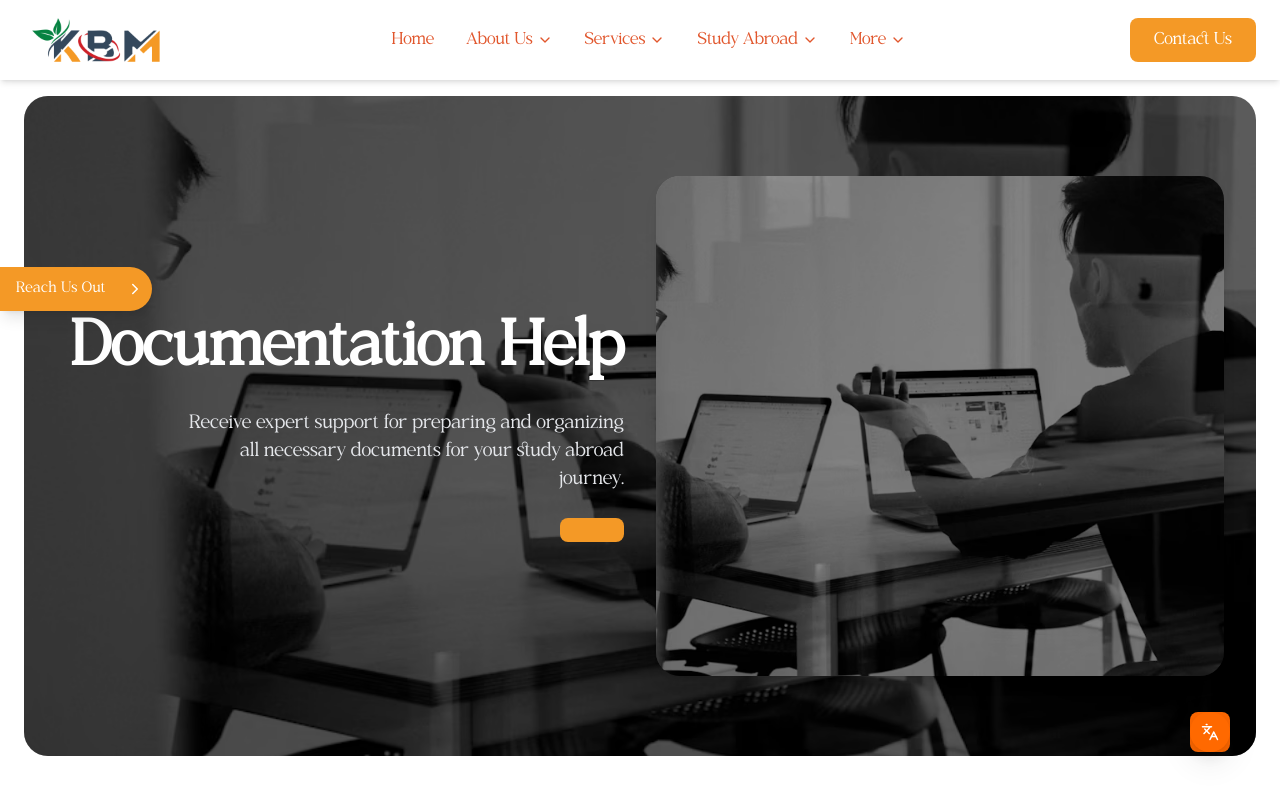
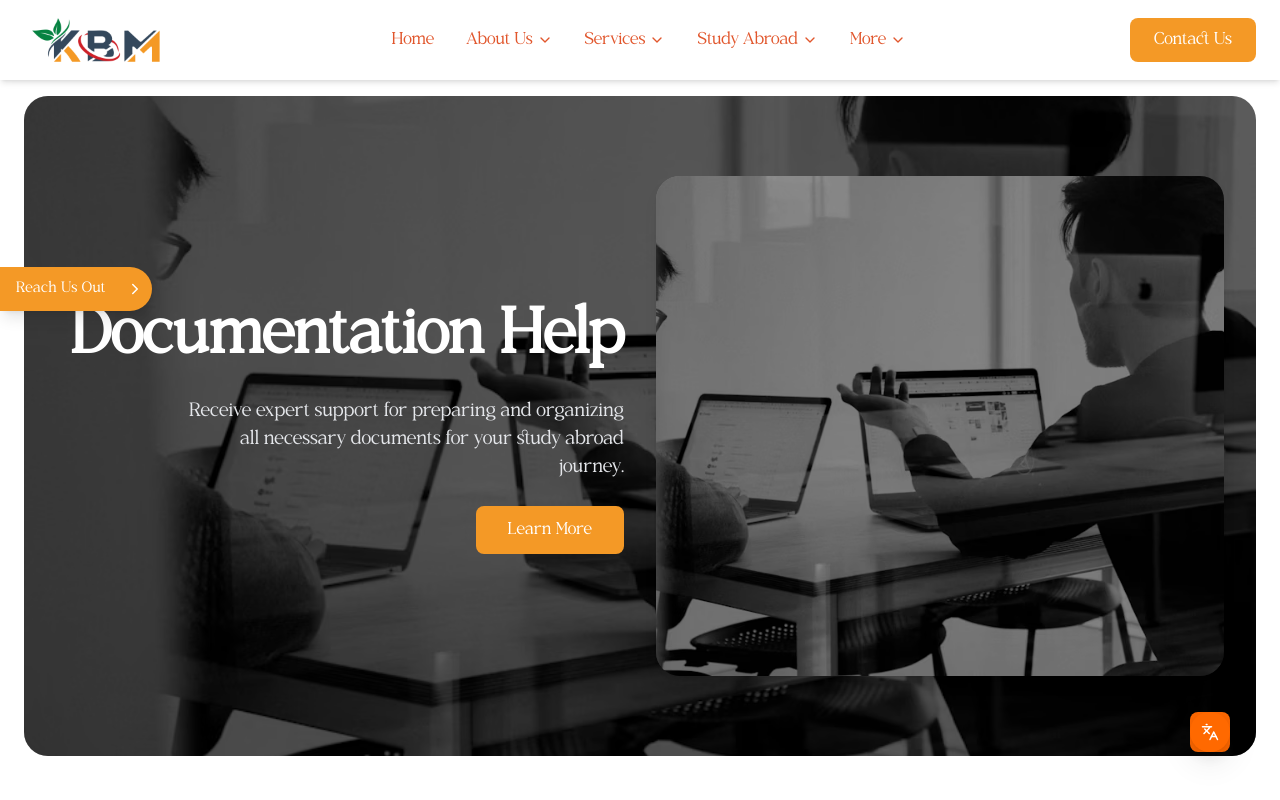
Before and after one commit to sameerkushmi/kiboumiraiedu, a React (Vite) app: page /services/documentation in a window 1280 px wide. Shown: the top 800 px of the page. Built offline with nearby package versions, Linux system fonts and the light colour scheme.

Commit message:
docHero components language translate done nov 11 11:33AM

```diff
--- a/src/Components/ServicesComponents/SubPages/Documentation/DocHero.jsx
+++ b/src/Components/ServicesComponents/SubPages/Documentation/DocHero.jsx
@@ -1,12 +1,18 @@
-import React from "react";
+import { useContext } from "react";
 import HeroSection2 from "../../../HelperComponents/AboutSubComponent/HeroSection2";
+import { languageData } from "../../../../Hooks/language";
+import { LanguageContext } from "../../../../Context/Context";
 
 export default function DocHero() {
+
+  const {language} = useContext(LanguageContext)
+
   return (
     <div>
       <HeroSection2
-        title="Documentation Help"
-        description="Receive expert support for preparing and organizing all necessary documents for your study abroad journey."
+        title={language === 'en' ? languageData.en.documentationHelp : languageData.jp.documentationHelp}
+        description={language === 'en' ? languageData.en.docHeroDesc : languageData.jp.docHeroDesc}
+        btnText={language === 'en' ? languageData.en.learnMore : languageData.jp.learnMore}
       />
     </div>
   );
--- a/src/Components/ServicesComponents/SubPages/Documentation/DocMain.jsx
+++ b/src/Components/ServicesComponents/SubPages/Documentation/DocMain.jsx
@@ -1,4 +1,3 @@
-import React from "react";
 import DocHero from "./DocHero";
 import DocTypes from "./DocTypes";
 import DocProcess from "./DocProcess";
--- a/src/Hooks/language.js
+++ b/src/Hooks/language.js
@@ -693,7 +693,8 @@ export  const languageData = {
         visaCTAHeader: 'Ready to Start Your Visa Journey?',
         visaCTADesc: `Connect with our expert advisors to simplify your visa application
                     and get personalized guidance for your dream destination.`,
-        bookConsultation: 'Book a Consultation'
+        bookConsultation: 'Book a Consultation',
+        docHeroDesc: `Receive expert support for preparing and organizing all necessary documents for your study abroad journey.`
     },
     // japanese language list
     jp: {
@@ -1276,6 +1277,7 @@ export  const languageData = {
         visaWhyUsDesc_6: `効率的なシステムにより、すべての大使館の期限を確実に守り、入学や渡航計画の遅延を防ぎます。`,
         visaCTAHeader: 'ビザ取得の旅を始める準備はできましたか？',
         visaCTADesc: `専門アドバイザーとつながり、ビザ申請を簡単にし、夢の渡航先に向けた個別サポートを受けましょう。`,
-        bookConsultation: '相談を予約する'
+        bookConsultation: '相談を予約する',
+        docHeroDesc: `留学のために必要なすべての書類の準備・整理を専門家のサポートで受けましょう。`
     }
 }
```
